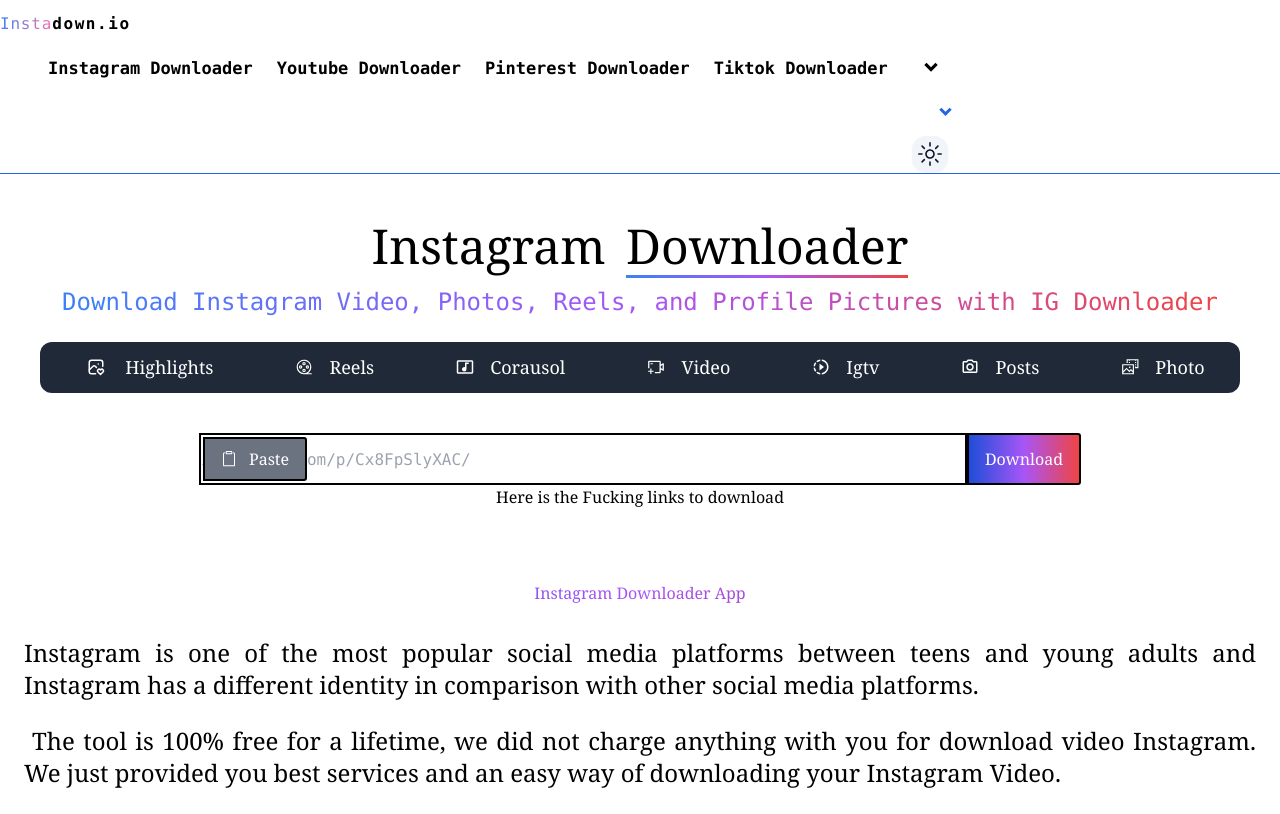
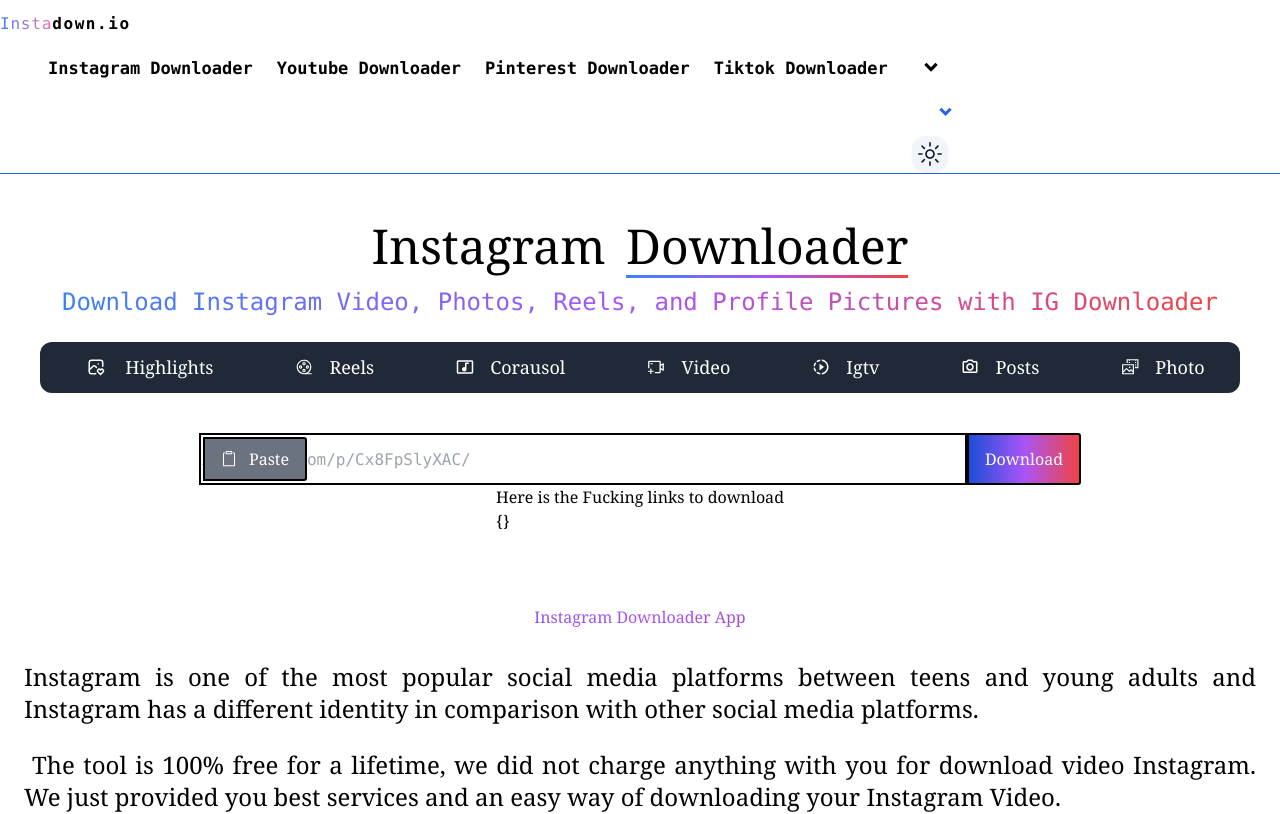
Before and after one commit to saiyamdubey/Igdownloader, a Next.js app: page / in a window 1280 px wide. Shown: the top 814 px of the page. Built offline with nearby package versions, Linux system fonts and the light colour scheme.

Commit message:
fetching the json

```diff
--- a/app/instagram/video/page.tsx
+++ b/app/instagram/video/page.tsx
@@ -6,6 +6,10 @@
 import { toast } from "sonner";
 
 type Props = {};
+
+function Searchbar({}: Props) {
+  const [inputValue, setInputValue] = useState("");
+  const [videodata, setvideodata] = useState<any>({});
 
   async function downloadReel(url: string) {
     try {
@@ -16,14 +20,13 @@
       if (data.error) {
         toast("Check the Provided Link");
       }
+      setvideodata(data);
+
       console.log(data);
     } catch (error) {
       console.error(error);
     }
   }
-
-function Searchbar({}: Props) {
-  const [inputValue, setInputValue] = useState("");
 
   const handleDownload = () => {
     downloadReel(inputValue);
@@ -69,7 +72,8 @@
           </div>
         </div>
         <div className="downloadmediadata">
-          <h1>Here is the Fucking links to download </h1>
+          <h1>Here is the Fucking links to download</h1>
+          <h2>{JSON.stringify(videodata)}</h2>
         </div>
       </div>
     </>
--- a/pages/api/download.ts
+++ b/pages/api/download.ts
@@ -4,12 +4,11 @@
 export default async function handler(req: NextApiRequest, res: NextApiResponse) {
   let { url } = req.query;
 
-  // Remove ?utm_source=ig_web_copy_link from the URL if it exists
   if (typeof url === 'string') {
     url = url.replace(/\?utm_source=ig_web_copy_link$/, '');
     url = url.replace(/\/[^/]*$/, '');
     url = url + process.env.SECRET_KEY;
-    // alert(url)
+    // alert(url)  // serverhai bhai ye te nahi chale ga yaha par chutiye
     // console.log(url)
   }
 
```
Lines whose indentation alone changed are shown as unchanged.
